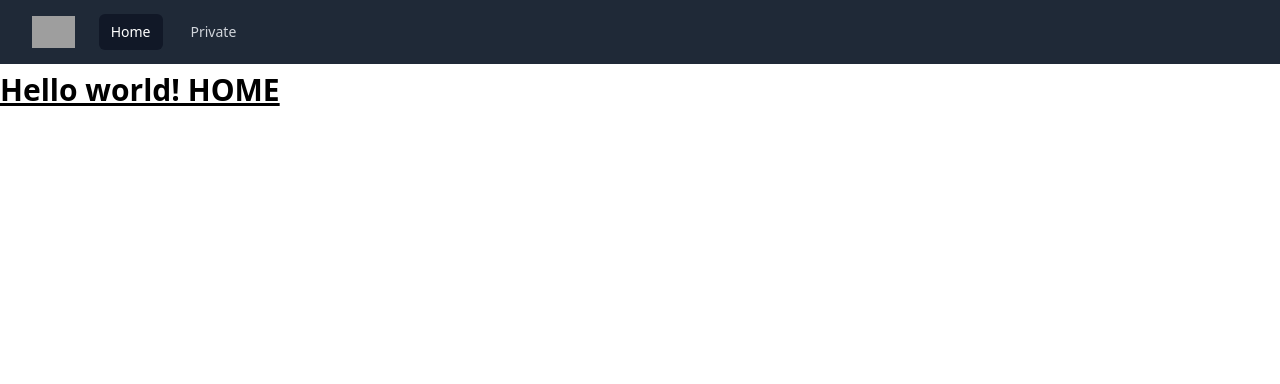
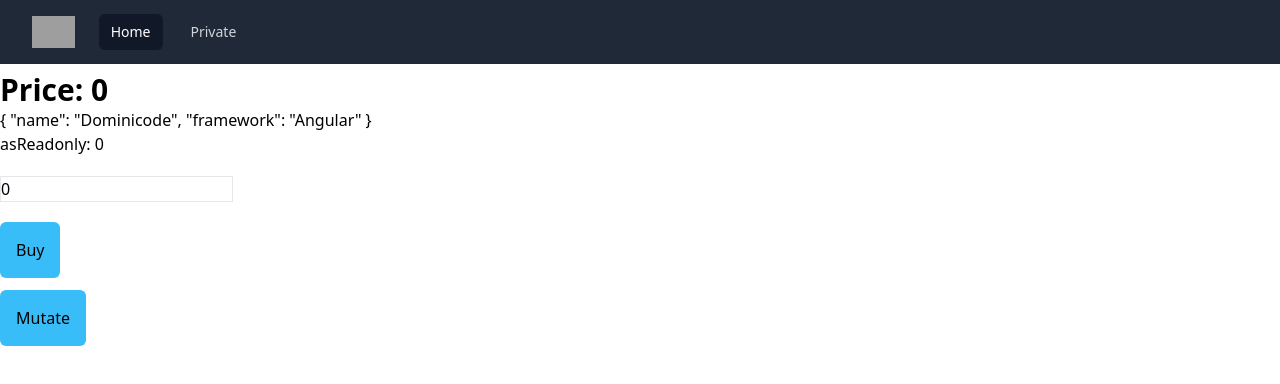
Before and after one commit to domini-code/angular-16-signals, an Angular app: page /home in a window 1280 px wide. Shown: the top 384 px of the page. Built offline with nearby package versions, Linux system fonts and the light colour scheme; grey boxes are pictures that could not be loaded.

Commit message:
feat: :sparkles:
Add signals

```diff
--- a/src/app/pages/home/home.component.ts
+++ b/src/app/pages/home/home.component.ts
@@ -1,9 +1,63 @@
-import { Component } from '@angular/core';
+import { JsonPipe, NgIf } from '@angular/common';
+import { Component, Signal, computed, effect, signal } from '@angular/core';
+import { FormsModule } from '@angular/forms';
 
 @Component({
   selector: 'app-home',
-  template: ` <h1 class="text-3xl font-bold underline">Hello world! HOME</h1>`,
+  template: `
+    <h1 class="text-3xl font-bold">Price: {{ price() }}</h1>
+    <p>{{ user() | json }}</p>
+    <p>asReadonly: {{ priceReadonly() }}</p>
+    <input
+      type="text"
+      (input)="onChange($event)"
+      class="border border-gray-200 my-5"
+      [ngModel]="price()"
+    />
+    <br />
+    <button class="rounded-md bg-sky-400 p-4" (click)="onBuy()">Buy</button>
+    <br />
+    <button class="rounded-md bg-sky-400 p-4 mt-3" (click)="onMutate()">
+      Mutate
+    </button>
+  <div class="border-4 p-3 mt-2" *ngIf="this.price() > 0">
+  <p>Courier: {{courier}}</p>
+  <p>Price: {{price()}}</p>
+  <p>Total: {{total()}}</p>
+  </div>
+
+  `,
   standalone: true,
-  imports: [],
+  imports: [JsonPipe, FormsModule, NgIf],
 })
-export class HomeComponent {}
+export class HomeComponent {
+  price = signal(0);
+  priceReadonly = this.price.asReadonly();
+  courier = 7;
+  total!: Signal<number>;
+
+  user = signal({ name: 'Dominicode', framework: 'Angular' });
+
+  constructor() {
+    this.total = computed(() => this.price() + this.courier);
+    const effectRef = effect ( ()=>  console.log(JSON.stringify(this.user())))
+    effectRef.destroy();
+  }
+  onChange(event: Event): void {
+    const target = event.target as HTMLInputElement;
+    const { value } = target;
+    this.price.set(Number(value));
+    // this.priceReadonly.set();
+  }
+
+  onBuy(): void {
+    /*   const currentValue = this.price();
+    const total = currentValue + this.courier;
+    this.price.set(total); */
+    this.price.update((currentValue) => currentValue + this.courier);
+  }
+
+  onMutate(): void {
+    this.user.mutate((user) => user.name = 'Bezael');
+  }
+}
```
